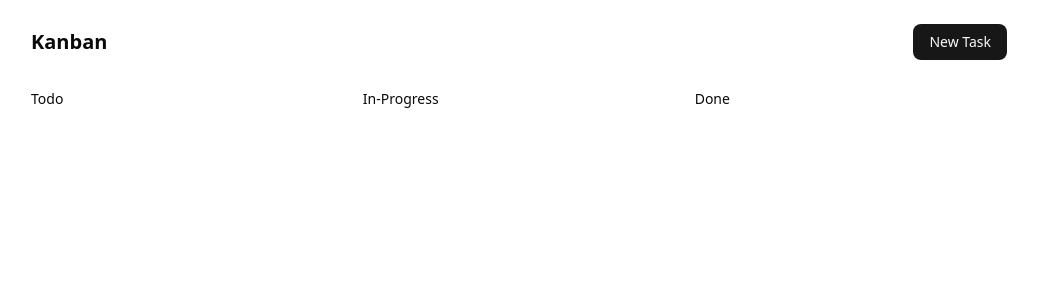
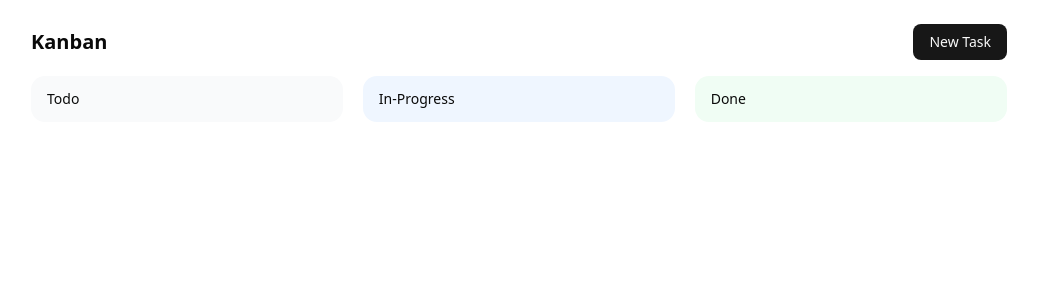
Before and after one commit to shinokamix/kanban, a Next.js app: page /kanban in a window 1280 px wide. Shown: the top 300 px of the page, without its empty margins (121-1159 px from the left). Built offline with nearby package versions, Linux system fonts and the light colour scheme.

Commit message:
refactor(TaskBoard): added bg to columns

```diff
--- a/widgets/task-board/ui/TaskBoard.tsx
+++ b/widgets/task-board/ui/TaskBoard.tsx
@@ -192,8 +192,17 @@ export function TaskBoard() {
                         .filter(Boolean) as Task[]
 
                     return (
-                        <section key={col}>
-                            <Label className="py-4 capitalize">{col}</Label>
+                        <section
+                            key={col}
+                            className={`${
+                                col === 'todo'
+                                    ? 'bg-gray-50'
+                                    : col === 'in-progress'
+                                      ? 'bg-blue-50'
+                                      : 'bg-green-50'
+                            } p-2 rounded-xl`}
+                        >
+                            <Label className="p-2 capitalize">{col}</Label>
                             <Column id={col} tasks={items} />
                         </section>
                     )
```
